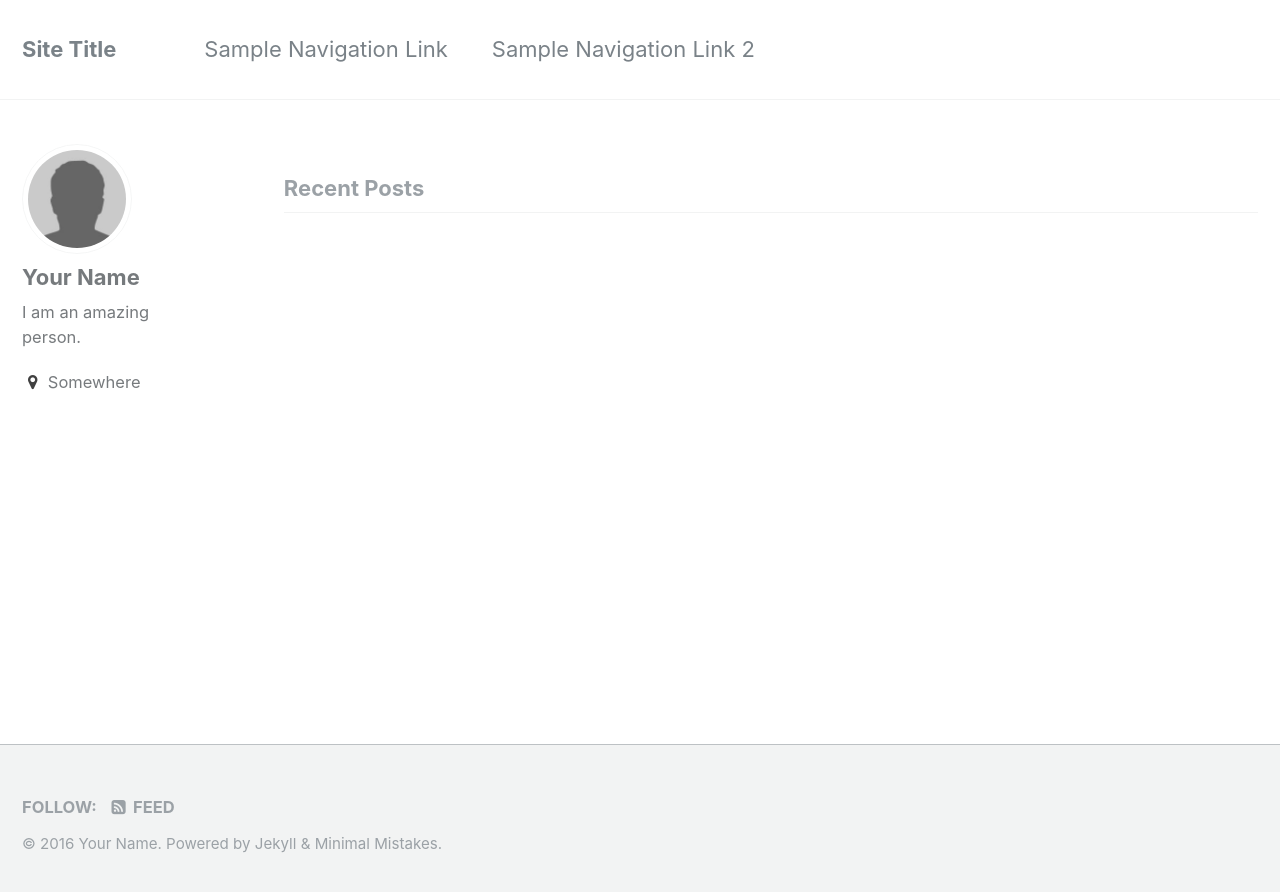
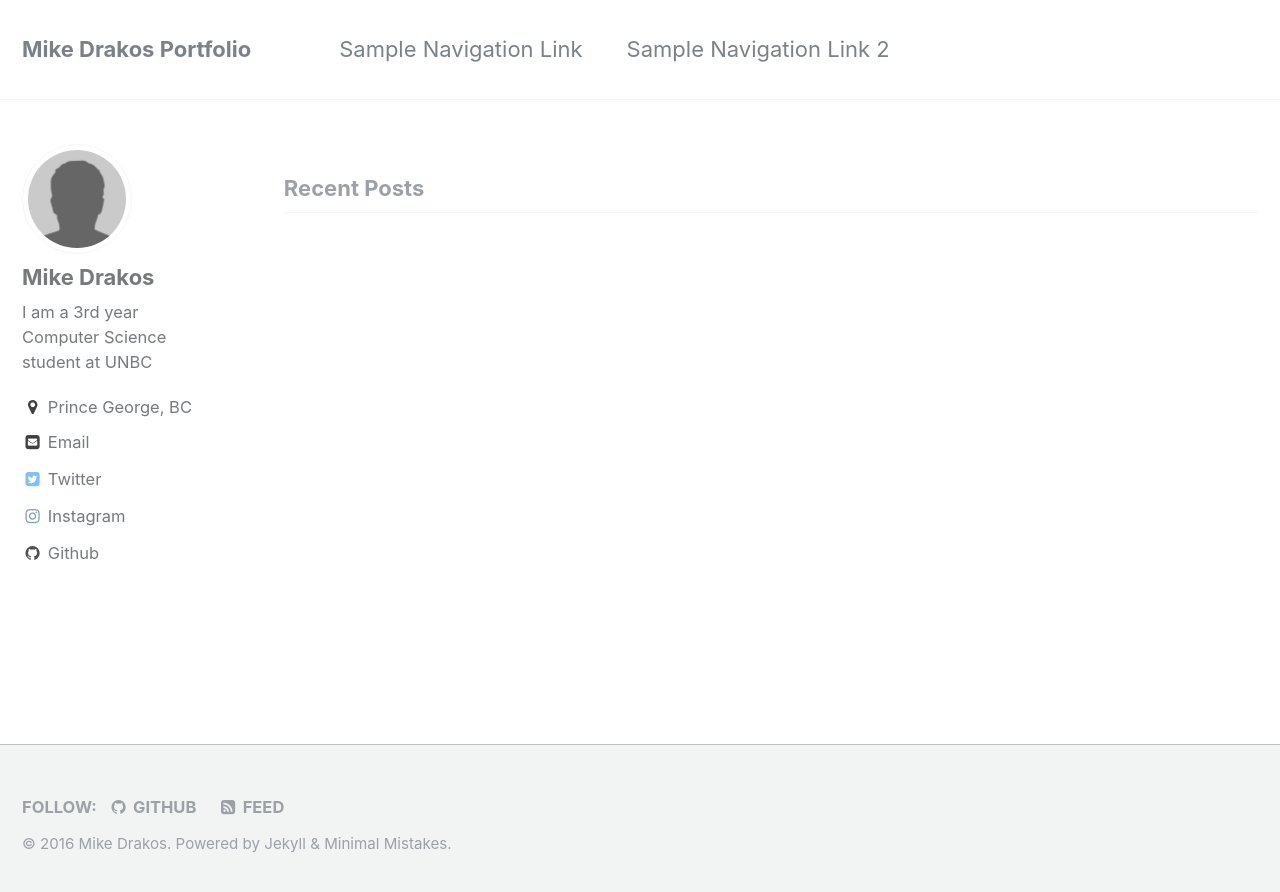
Before and after one commit to MDrakos/mdrakos.github.io, a Jekyll site: the page built from index.html, in a window 1280 px wide. Shown: the top 892 px of the page. Built offline with Jekyll 4.4.1, drawn with Linux system fonts in a browser that asks for light colours; the list of posts is cut into pages by our own code.

Commit message:
Update _config.yml

```diff
--- a/_config.yml
+++ b/_config.yml
@@ -7,10 +7,10 @@
 
 # Site Settings
 locale                   : "en"
-title                    : "Site Title"
+title                    : "Mike Drakos Portfolio"
 title_separator          : "-"
-name                     : "Your Name"
-description              : "An amazing website."
+name                     : "Mike Drakos"
+description              : "A portfolio website for Mike Drakos, made for CPSC 300 at UNBC"
 url                      : # the base hostname & protocol for your site e.g. "https://mmistakes.github.io"
 baseurl                  : # the subpath of your site, e.g. "/blog"
 repository               : # GitHub username/repo-name e.g. "mmistakes/minimal-mistakes"
@@ -77,11 +77,11 @@ analytics:
 
 # Site Author
 author:
-  name             : "Your Name"
+  name             : "Mike Drakos"
   avatar           : "bio-photo.jpg"
-  bio              : "I am an amazing person."
-  location         : "Somewhere"
-  email            :
+  bio              : "I am a 3rd year Computer Science student at UNBC"
+  location         : "Prince George, BC"
+  email            : "drakos@unbc.ca"
   uri              :
   bitbucket        :
   codepen          :
@@ -89,10 +89,10 @@ author:
   flickr           :
   facebook         :
   foursquare       :
-  github           :
+  github           : "mdrakos"
   google_plus      :
   keybase          :
-  instagram        :
+  instagram        : "m.drakos"
   lastfm           :
   linkedin         :
   pinterest        :
@@ -100,7 +100,7 @@ author:
   stackoverflow    : # "123456/username" (the last part of your profile url, e.g. http://stackoverflow.com/users/123456/username)
   steam            :
   tumblr           :
-  twitter          :
+  twitter          : "@mjdrakos"
   vine             :
   weibo            :
   xing             :
```
